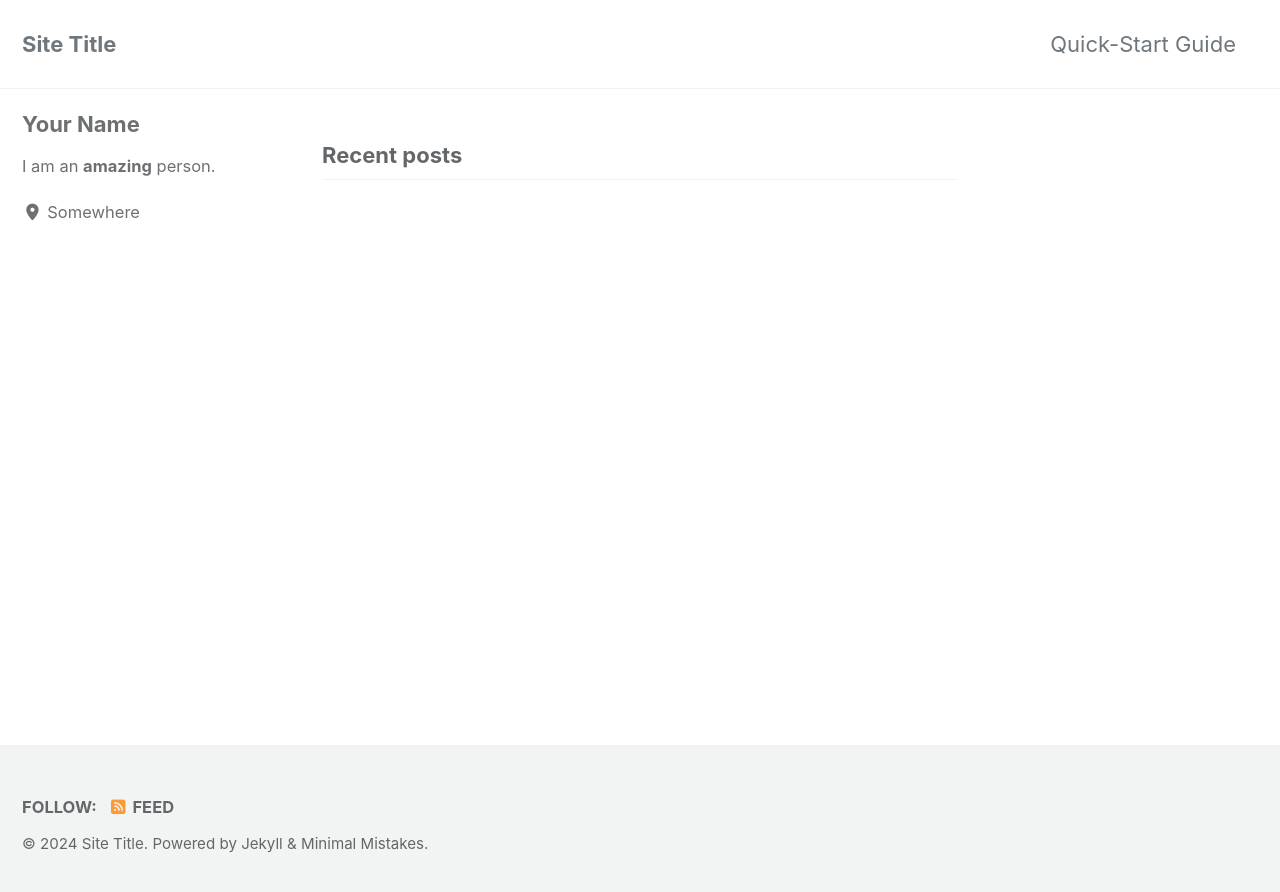
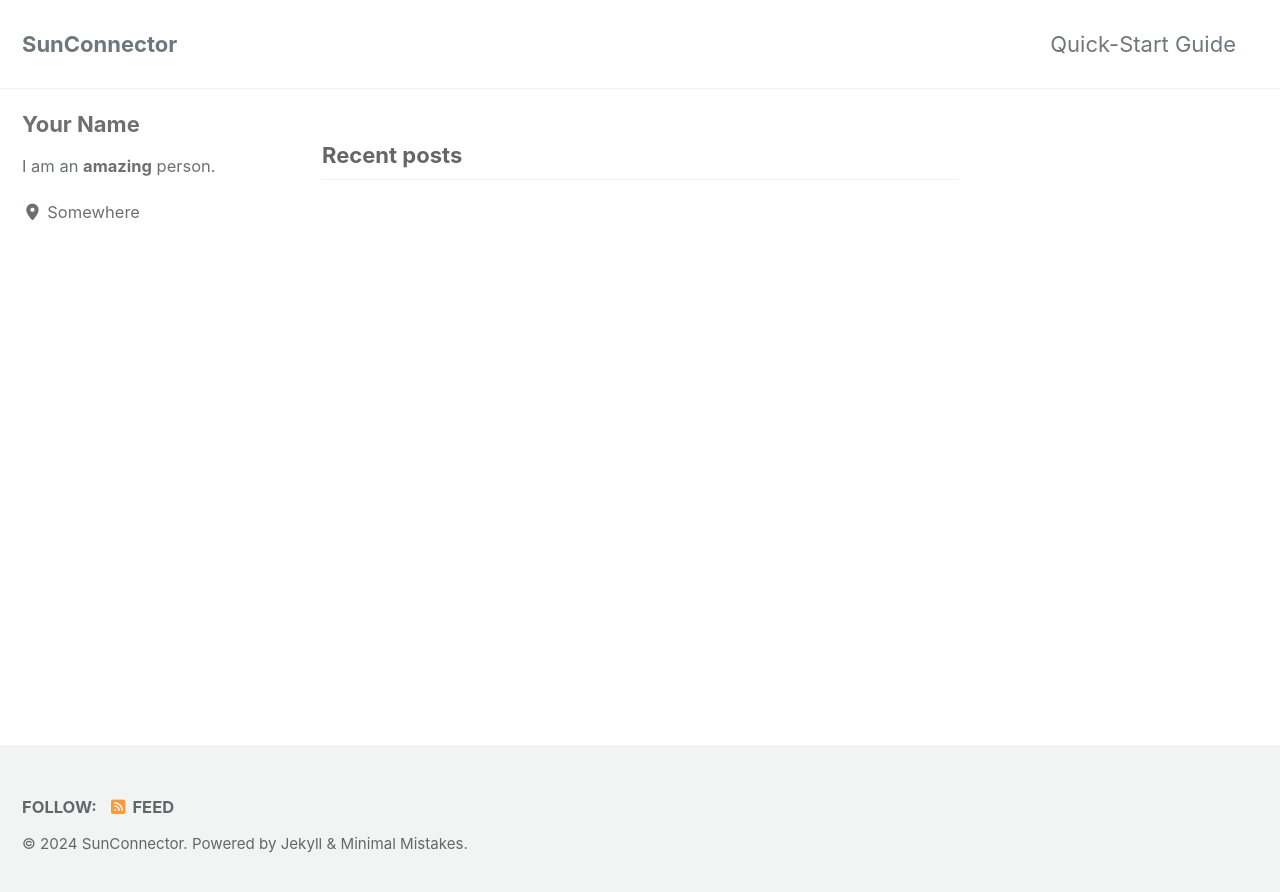
Before and after one commit to sunconnector/sunconnector.github.io, a Jekyll site: the page built from index.html, in a window 1280 px wide. Shown: the top 892 px of the page. Built offline with Jekyll 4.4.1, drawn with Linux system fonts in a browser that asks for light colours; cached includes are drawn as plain includes; the list of posts is cut into pages by our own code.

Commit message:
change title

```diff
--- a/_config.yml
+++ b/_config.yml
@@ -17,7 +17,7 @@ minimal_mistakes_skin    : "default" # "air", "aqua", "contrast", "dark", "dirt"
 # Site Settings
 locale                   : "en-US"
 rtl                      : # true, false (default) # turns direction of the page into right to left for RTL languages
-title                    : "Site Title"
+title                    : "SunConnector"
 title_separator          : "-"
 subtitle                 : # site tagline that appears below site title in masthead
 name                     : "Your Name"
```
